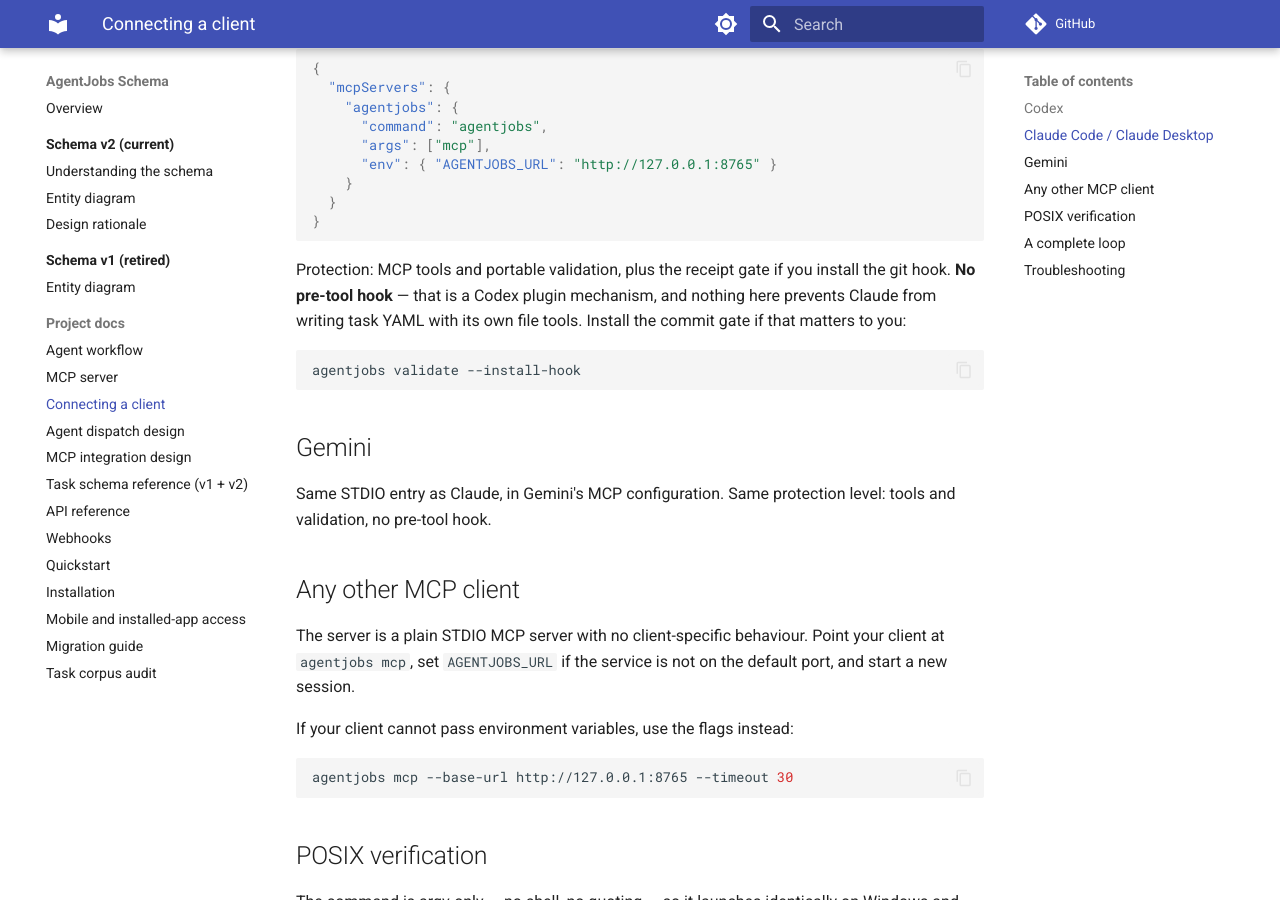
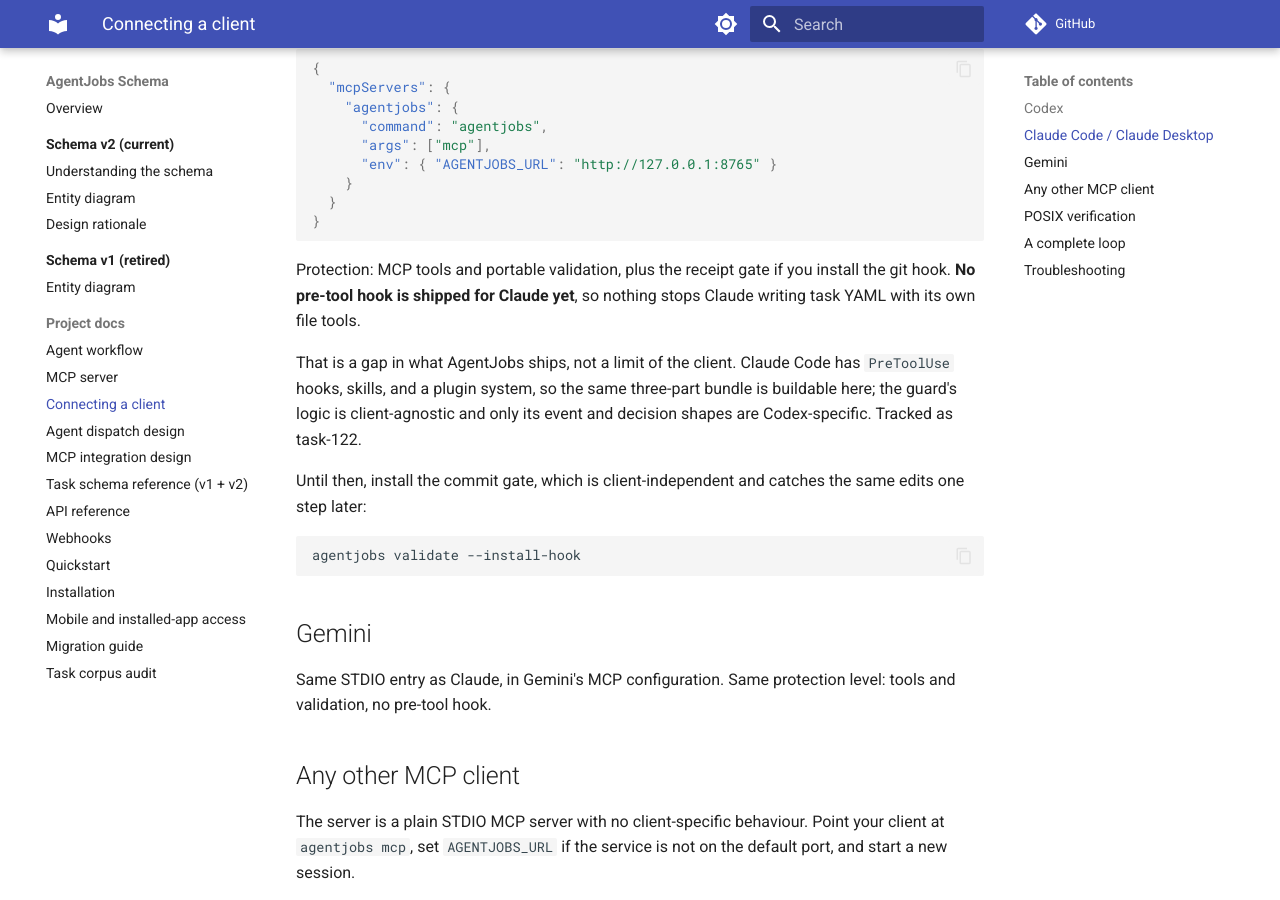
Before and after one commit to jeffposey/agentjobs, an MkDocs documentation site: the page built from docs/mcp-clients.md, in a window 1280 px wide and 900 px high, scrolled down 807 px. Built offline with MkDocs 1.6.1 and Material for MkDocs 9.7.7, drawn with Linux system fonts in a browser that asks for light colours; comment, search, counter and statistics services are not loaded.

Commit message:
docs(mcp): stop blaming the client for a guard we have not built
The client guidance said Claude gets no pre-tool hook because "that is a Codex
plugin mechanism". The second half is wrong: Claude Code has PreToolUse hooks,
skills and plugins, so the same bundle is buildable and the guard is simply
unbuilt.

Overclaiming would have misled a reader about the protection they have. This
misled them about the options they have, which is the same error pointed the
other way. Both pages and the cross-agent matrix now say what is true and point
at task-122.

Co-Authored-By: Claude Opus 5 <noreply@anthropic.com>

````diff
--- a/docs/mcp-clients.md
+++ b/docs/mcp-clients.md
@@ -45,9 +45,16 @@ you install it, plus portable validation.
 ```
 
 Protection: MCP tools and portable validation, plus the receipt gate if you install the
-git hook. **No pre-tool hook** — that is a Codex plugin mechanism, and nothing here
-prevents Claude from writing task YAML with its own file tools. Install the commit gate
-if that matters to you:
+git hook. **No pre-tool hook is shipped for Claude yet**, so nothing stops Claude
+writing task YAML with its own file tools.
+
+That is a gap in what AgentJobs ships, not a limit of the client. Claude Code has
+`PreToolUse` hooks, skills, and a plugin system, so the same three-part bundle is
+buildable here; the guard's logic is client-agnostic and only its event and decision
+shapes are Codex-specific. Tracked as task-122.
+
+Until then, install the commit gate, which is client-independent and catches the same
+edits one step later:
 
 ```bash
 agentjobs validate --install-hook
````
Also changed, not shown: docs/mcp.md (+9 -4 lines), 1 other file.
